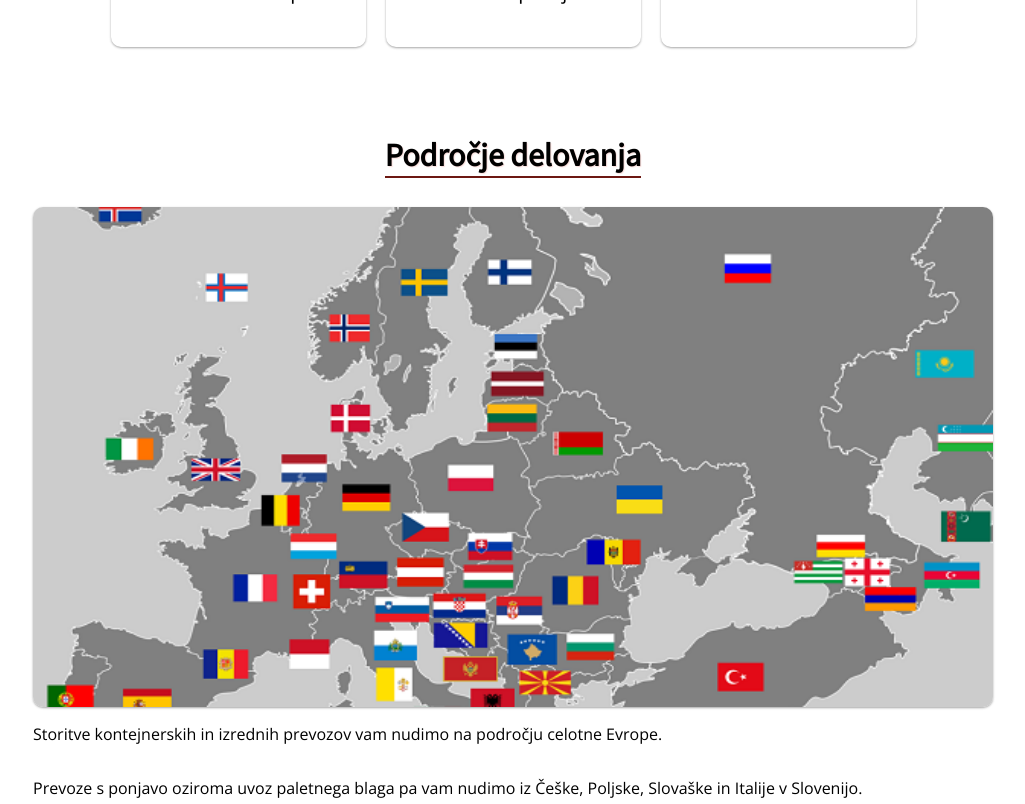
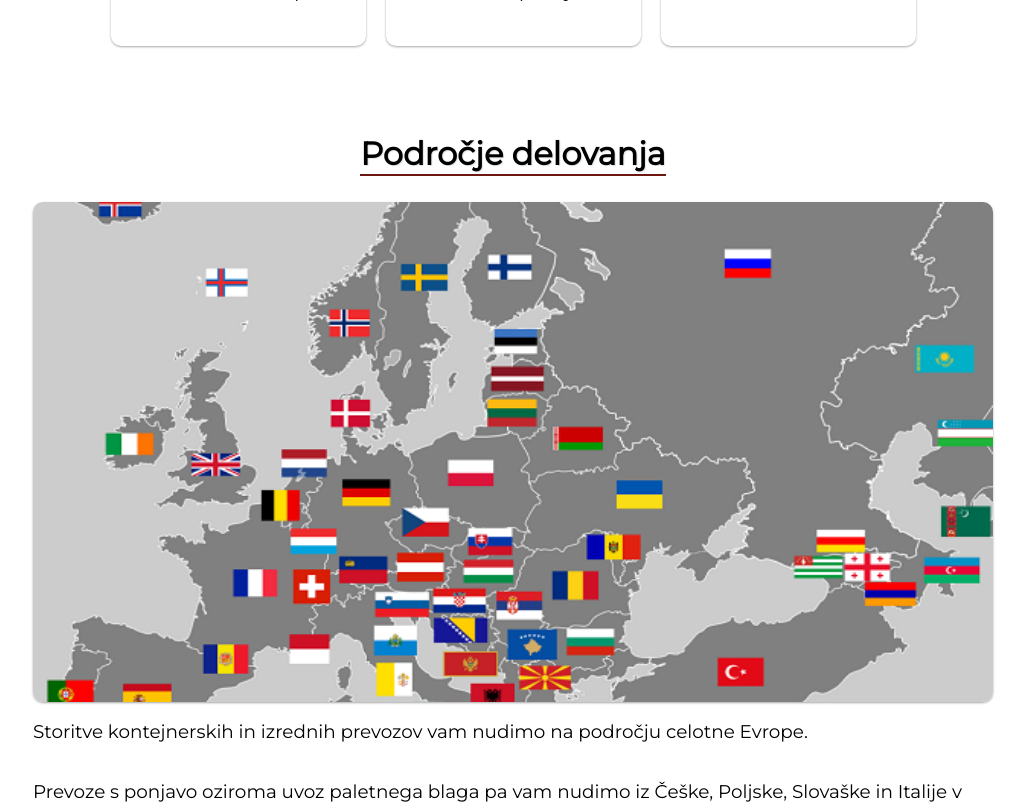
Before and after one commit to budi1200/magnumlogistika, a React (Create React App) app: page / in a window 1280 px wide. Shown: the part 1400-2204 px from the top of the page, without its empty margins (127-1152 px from the left). Built offline with nearby package versions, Linux system fonts and the light colour scheme.

Commit message:
new font

```diff
--- a/src/App.css
+++ b/src/App.css
@@ -1,5 +1,5 @@
 body{
-    font-family: "Open Sans", sans-serif;
+	font-family: 'Montserrat', sans-serif;
 }
 
 a{
@@ -116,7 +116,7 @@ a{
 }
 
 .body-list-wrapper{
-	font-family: 'Source Sans Pro', sans-serif;
+	/*font-family: 'Source Sans Pro', sans-serif;*/
   height: 100%;
   display: flex;
   align-items: center;
@@ -221,7 +221,7 @@ a{
 	display: flex;
 	justify-content: center;
 	align-items: center;
-	height: 300px;
+	height: 350px;
 }
 
 .body-header-image-wrapper video{
@@ -250,7 +250,7 @@ a{
 	font-weight: bold;
 	font-size: 3rem;
 	text-shadow: 1px 1px 1px #242f2f;
-	font-family: 'Source Sans Pro', sans-serif;
+	/*font-family: 'Source Sans Pro', sans-serif;*/
 }
 
 /* Kontakt Page */
@@ -365,9 +365,9 @@ a{
 }
 
 .section-title{
-	font-family: 'Source Sans Pro', sans-serif;
+	/*font-family: 'Source Sans Pro', sans-serif;*/
 	text-align: center;
-	text-shadow: 1px 1px 1px rgba(217, 48, 37, 0.16);
+	text-shadow: 1px 1px 1px rgba(0,0,0,0.12);
 	position: relative;
 	width: fit-content;
 	align-self: center;
@@ -436,6 +436,10 @@ a{
 	object-fit: fill;
 	box-shadow: 0 1px 3px rgba(0,0,0,0.12), 0 1px 2px rgba(0,0,0,0.24);
 	border-radius: 10px;
+}
+
+.podrocje p{
+	font-size: 1.15rem;
 }
 
 .homezakaj-inner-wrapper{
```
Lines whose indentation alone changed are shown as unchanged.
